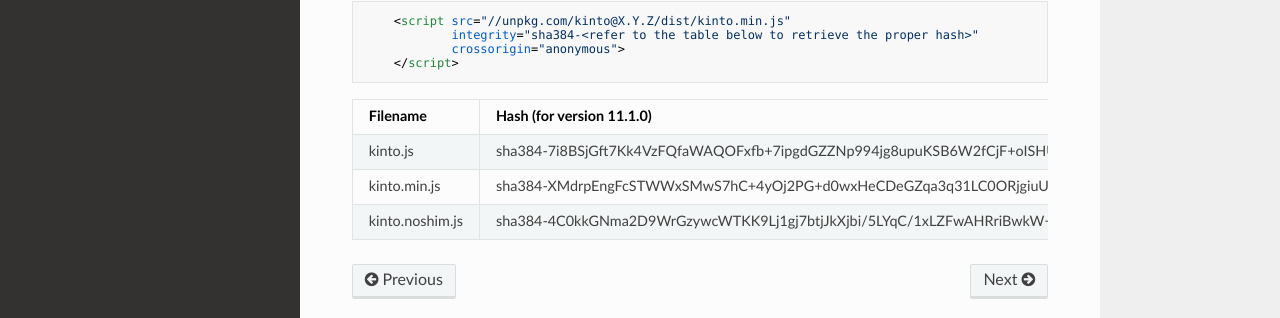
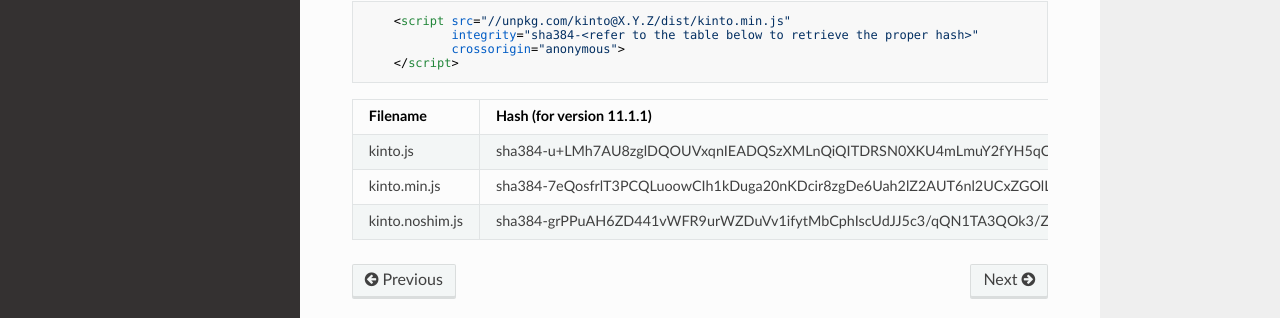
Before and after one commit to Kinto/kinto.js, an MkDocs documentation site: the page built from docs/installation.md, in a window 1280 px wide and 1323 px high. Shown: the part 930-1248 px from the top of the window. Built offline with MkDocs 1.6.1, drawn with Linux system fonts in a browser that asks for light colours; nearby versions of some CDN libraries; old or Windows-style settings are respelled for this version of MkDocs.

Commit message:
Update SRI hashes

````diff
--- a/docs/installation.md
+++ b/docs/installation.md
@@ -37,8 +37,8 @@
     </script>
 ```
 
-| Filename                | Hash (for version 11.1.0)                                               |
+| Filename                | Hash (for version 11.1.1)                                               |
 |-------------------------|-------------------------------------------------------------------------|
-| kinto.js                | sha384-7i8BSjGft7Kk4VzFQfaWAQOFxfb+7ipgdGZZNp994jg8upuKSB6W2fCjF+oISHUF |
-| kinto.min.js            | sha384-XMdrpEngFcSTWWxSMwS7hC+4yOj2PG+d0wxHeCDeGZqa3q31LC0ORjgiuU0aeevg |
-| kinto.noshim.js         | sha384-4C0kkGNma2D9WrGzywcWTKK9Lj1gj7btjJkXjbi/5LYqC/1xLZFwAHRriBwkW+Xo |
+| kinto.js                | sha384-u+LMh7AU8zglDQOUVxqnIEADQSzXMLnQiQITDRSN0XKU4mLmuY2fYH5qCn5+bMcn |
+| kinto.min.js            | sha384-7eQosfrlT3PCQLuoowCIh1kDuga20nKDcir8zgDe6Uah2lZ2AUT6nl2UCxZGOlLb |
+| kinto.noshim.js         | sha384-grPPuAH6ZD441vWFR9urWZDuVv1ifytMbCphIscUdJJ5c3/qQN1TA3QOk3/ZSw+N |
````
